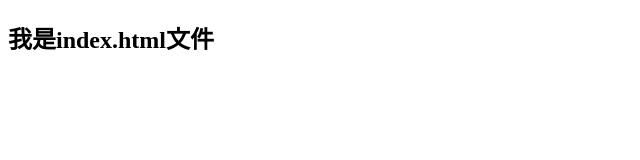
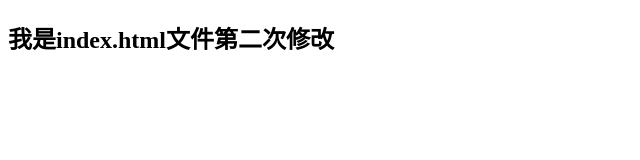
Before and after one commit to webfront904/git-demo, a plain HTML site: page index.html in a window 1280 px wide. Shown: the whole page, without its empty margins (0-640 px from the left). Drawn offline with Linux system fonts and the light colour scheme.

Commit message:
程序员A第二次修改

```diff
--- a/index.html
+++ b/index.html
@@ -7,6 +7,6 @@
     <title>Document</title>
 </head>
 <body>
-    <h2>我是index.html文件</h2>
+    <h2>我是index.html文件第二次修改</h2>
 </body>
 </html>
```
